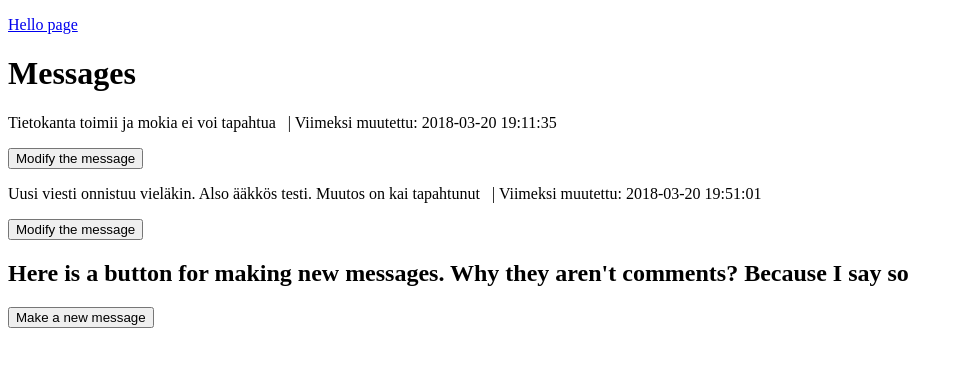
After one commit to Etsku520/Keskustelufoorumi, a Flask app: page /messages in a window 1280 px wide. The commit adds this page. Shown: the top 367 px of the page, without its empty margins (0-963 px from the left). Run offline with Flask 2, Linux system fonts and the light colour scheme; data comes from the database, SQL or seed files in the repository; both versions use the stored data as it was after the commit.

Commit message:
tietokannan ja viestien lisäys

```diff
--- a/application/hello.py
+++ b/application/hello.py
@@ -1,4 +1,4 @@
-from flask import render_template
+from flask import render_template, url_for
 from application import app
 
 class Item:
--- /dev/null
+++ b/application/messages/messages.py
@@ -0,0 +1,34 @@
+from application import app, db
+from flask import render_template, request, redirect, url_for
+from application.messages.models import Message
+
+@app.route("/messages")
+def all_messages():
+    return render_template("messages/messages.html", messages = Message.query.all())
+
+@app.route("/new/message")
+def message_form():
+    return render_template("messages/newMessage.html")
+
+@app.route("/messages/<message_id>/")
+def modify_message_form(message_id):
+    m = Message.query.get(message_id).text
+
+    return render_template("messages/modifyMessage.html", oldMessage = m)
+
+@app.route("/messages/<message_id>/", methods=["POST"])
+def modify_message(message_id):
+    m = Message.query.get(message_id)
+    m.text = request.form.get("text")
+    db.session.commit()
+
+    return redirect(url_for("all_messages"))
+
+@app.route("/new/message", methods=["POST"])
+def message_new():
+    m = Message(request.form.get("text"))
+
+    db.session().add(m)
+    db.session().commit()
+
+    return redirect(url_for("all_messages"))
--- a/application/templates/index.html
+++ b/application/templates/index.html
@@ -2,6 +2,10 @@
 
 {% block body %}
 <p>
-  Hei maailma!
+  Hello World!
+</p>
+<p>
+
+<a href="/messages">You can see the messages here</a>
 </p>
 {% endblock %}
--- a/application/templates/layout.html
+++ b/application/templates/layout.html
@@ -2,10 +2,12 @@
 <html>
   <head>
     <meta charset="utf-8">
-    <title>Demo</title>
+    <title>Forum</title>
   </head>
 
   <body>
+    <p><a href="/">Hello page</a></p>
+
     {% block body %}
     <p>
 	Tahan tuodaan sisalto muualta.
--- /dev/null
+++ b/application/templates/messages/messages.html
@@ -0,0 +1,18 @@
+{% extends "layout.html" %}
+
+{% block body %}
+    <h1>Messages</h1>
+    {% for message in messages %}
+    <p>{{ message.text }}
+        &nbsp; | Viimeksi muutettu: {{ message.date_modified }}
+    </p>
+    <p><form method="GET" action="{{ url_for('modify_message_form', message_id=message.id) }}">
+        <input type="submit" value="Modify the message"/>
+      </form>
+    </p>
+    {% endfor %}
+    <h2>Here is a button for making new messages. Why they aren't comments? Because I say so</h2>
+    <form method="GET" action="{{ url_for('message_form') }}">
+        <input type="submit" value="Make a new message"/>
+    </form>
+{% endblock %}
--- a/requirements.txt
+++ b/requirements.txt
@@ -1,7 +1,8 @@
 click==6.7
 Flask==0.12.2
-gunicorn==19.7.1
+Flask-SQLAlchemy==2.3.2
 itsdangerous==0.24
 Jinja2==2.10
 MarkupSafe==1.0
+SQLAlchemy==1.2.5
 Werkzeug==0.14.1
```
Also changed, not shown: application/__init__.py (+12 -0 lines), application/messages/models.py (added, +12 -0 lines), application/templates/messages/modifyMessage.html (added, +11 -0 lines), application/templates/messages/newMessage.html (added, +11 -0 lines), application/forum.db (added), application/messages/__init__.py (added), 1 other file.
